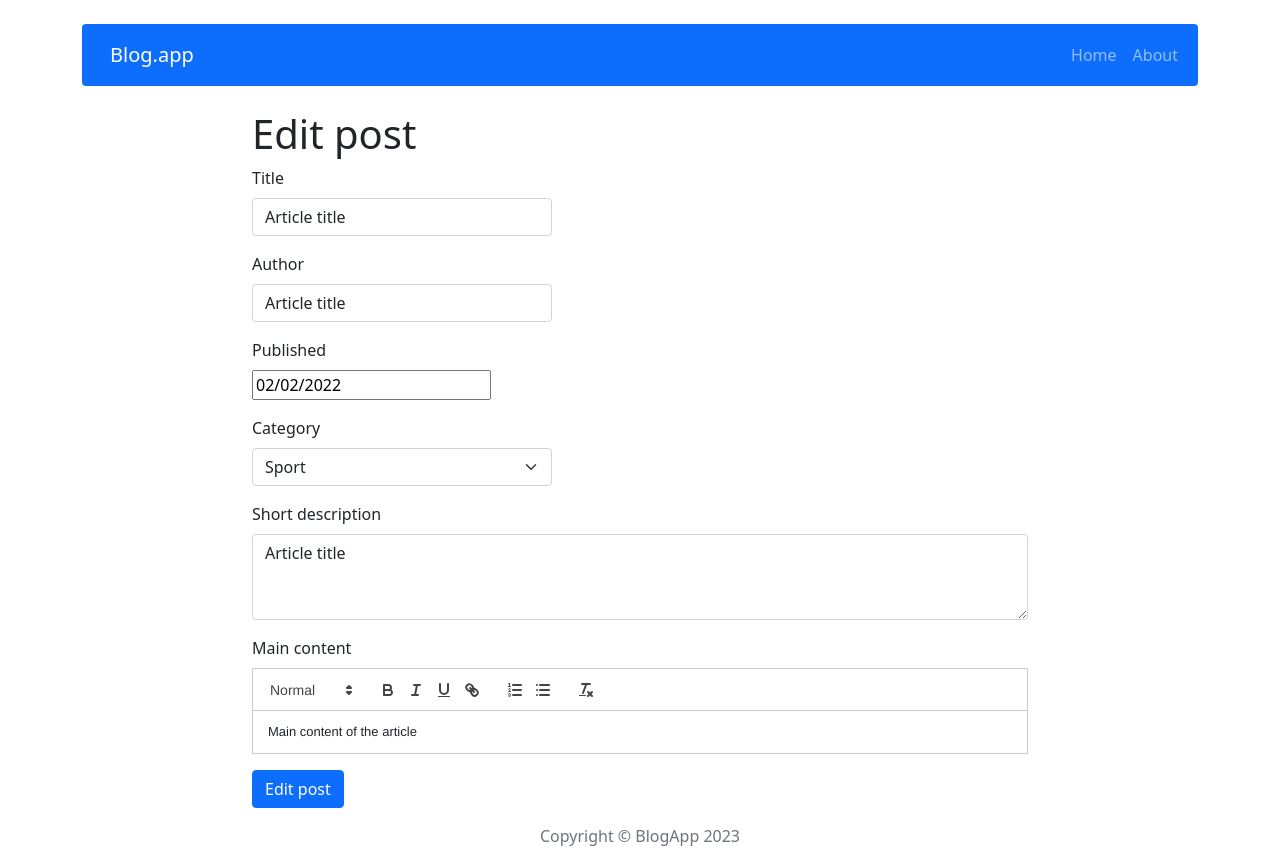
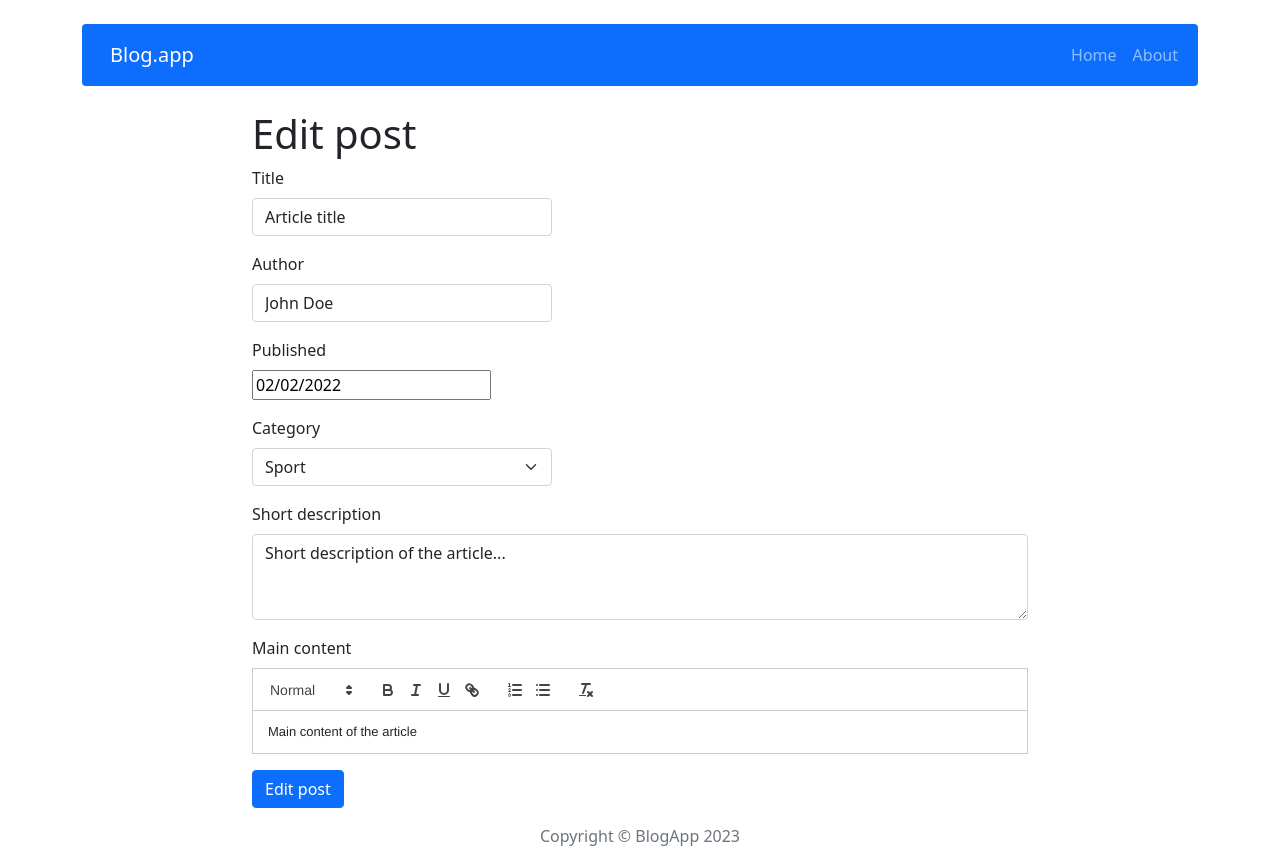
Before and after one commit to aleks-sobiecka/Crud-app, a React (Create React App) app: page /post/edit/1 in a window 1280 px wide. Built offline with nearby package versions, Linux system fonts and the light colour scheme.

Commit message:
Fix issue with PostForm validation

```diff
--- a/src/commponents/features/PostForm/PostForm.js
+++ b/src/commponents/features/PostForm/PostForm.js
@@ -36,24 +36,24 @@ const PostForm = ({ action, actionText, ...props }) => {
 
     return (
         <Form onSubmit={validate(handleSubmit)} className="">
-            <Form.Group className="mb-3" controlId="exampleForm.ControlInput1" style={{ width: '300px' }}>
+            <Form.Group className="mb-3" controlId="title" style={{ width: '300px' }}>
                 <Form.Label>Title</Form.Label>
                 <Form.Control {...register("title", { required: true, minLength: 3 })}
                     type="text" placeholder="Enter title" value={title} onChange={e => setTitle(e.target.value)} />
                 {errors.title && <small className="d-block form-text text-danger mt-2">Title is too short (min is 3)</small>}
             </Form.Group>
-            <Form.Group className="mb-3" controlId="exampleForm.ControlInput1" style={{ width: '300px' }}>
+            <Form.Group className="mb-3" controlId="author" style={{ width: '300px' }}>
                 <Form.Label>Author</Form.Label>
-                <Form.Control {...register("title", { required: true, minLength: 3 })}
+                <Form.Control {...register("author", { required: true, minLength: 3 })}
                     type="text" placeholder="Enter author" value={author} onChange={e => setAuthor(e.target.value)} />
-                {errors.title && <small className="d-block form-text text-danger mt-2">Author is too short (min is 3)</small>}
+                {errors.author && <small className="d-block form-text text-danger mt-2">Author is too short (min is 3)</small>}
             </Form.Group>
-            <Form.Group className="mb-3" controlId="exampleForm.ControlInput1" style={{ width: '300px' }}>
+            <Form.Group className="mb-3" controlId="published" style={{ width: '300px' }}>
                 <Form.Label>Published</Form.Label><br />
                 <ReactDatePicker placeholder="mm/dd/yyyy" selected={publishedDate} onChange={(date) => setPublishedDate(date)} />
                 {contentError && <small className="d-block form-text text-danger mt-2">This field is required</small>}
             </Form.Group>
-            <Form.Group className="mb-3" controlId="exampleForm.ControlInput1" style={{ width: '300px' }}>
+            <Form.Group className="mb-3" controlId="category" style={{ width: '300px' }}>
                 <Form.Label>Category</Form.Label>
                 <Form.Select {...register("item", { required: true })}
                 aria-label="Default select example" value={category} onChange={e => setCategory(e.target.value) }>
@@ -64,13 +64,13 @@ const PostForm = ({ action, actionText, ...props }) => {
                 </Form.Select>
                 {errors.item && <small className="d-block form-text text-danger mt-2">Select category</small>}
             </Form.Group>
-            <Form.Group className="mb-3" controlId="exampleForm.ControlTextarea1" style={{ minWidth: '300px' }}>
+            <Form.Group className="mb-3" controlId="description" style={{ minWidth: '300px' }}>
                 <Form.Label>Short description</Form.Label>
-                <Form.Control {...register("title", { required: true, minLength: 20 })}
+                <Form.Control {...register("shortDescription", { required: true, minLength: 20 })}
                 as="textarea" rows={3} placeholder="Leave a comment here" value={shortDescription} onChange={e => setShortDescription(e.target.value)} />
-                {errors.title && <small className="d-block form-text text-danger mt-2">Description is too short (min is 20)</small>}
+                {errors.shortDescription && <small className="d-block form-text text-danger mt-2">Description is too short (min is 20)</small>}
             </Form.Group>
-            <Form.Group className="mb-3" controlId="exampleForm.ControlTextarea1" style={{ minWidth: '300px' }}>
+            <Form.Group className="mb-3" controlId="content" style={{ minWidth: '300px' }}>
                 <Form.Label>Main content</Form.Label>
                 <ReactQuill theme="snow" value={content} onChange={setContent} />
                 {contentError && <small className="d-block form-text text-danger mt-2">This field is required</small>}
```
